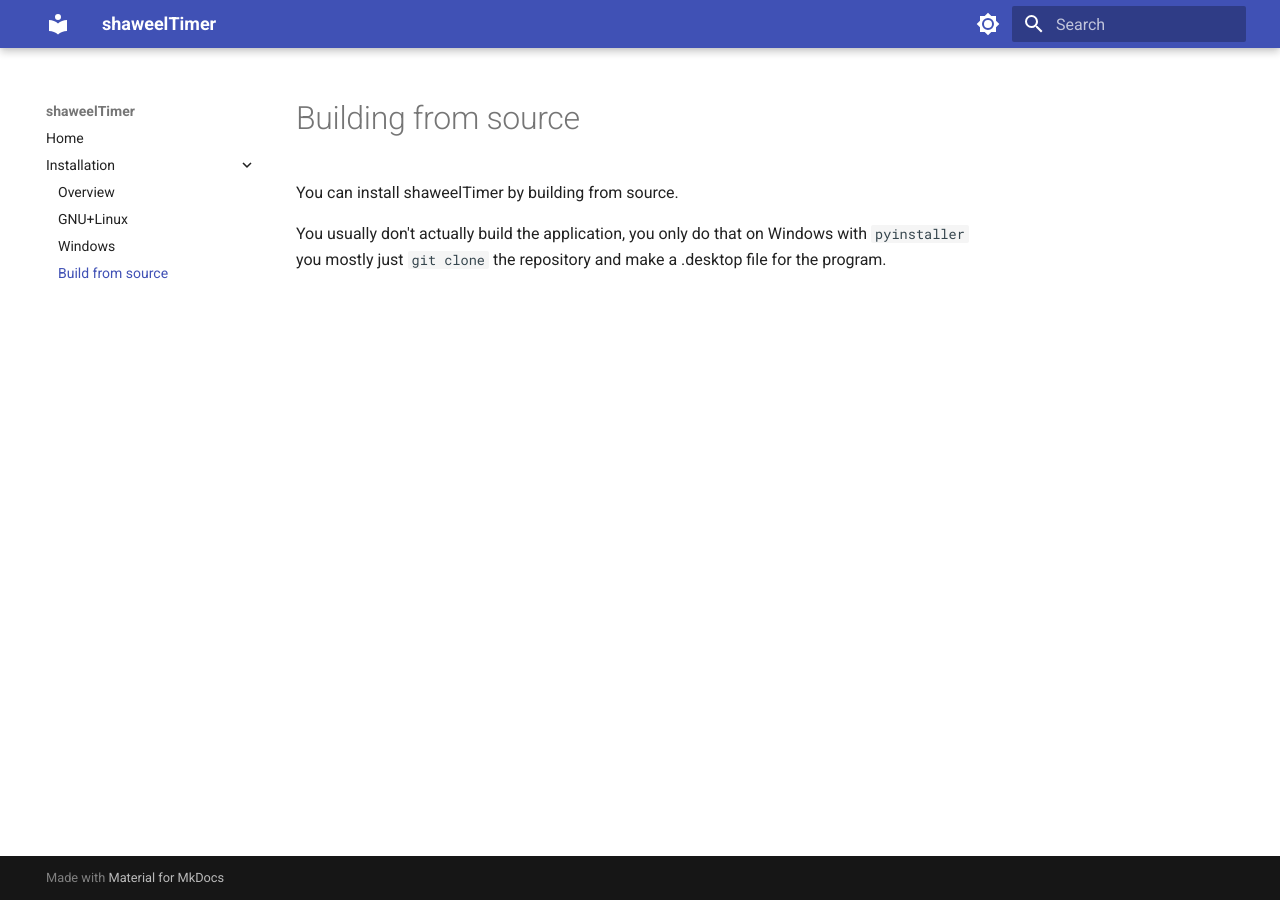
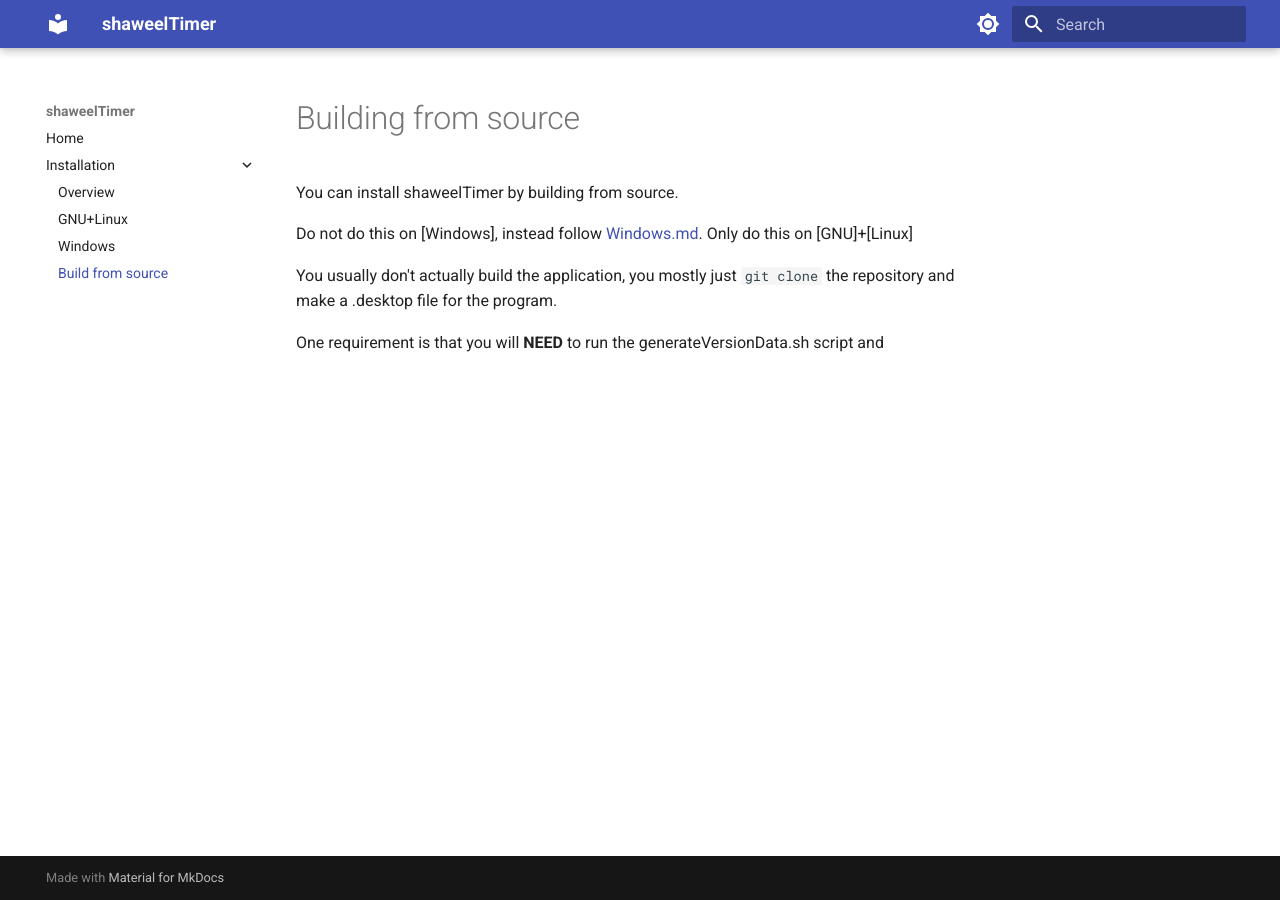
Before and after one commit to shaweel/shaweelTimerDocumentation, an MkDocs documentation site: the page built from docs/installation/build.md, in a window 1280 px wide. Built offline with MkDocs 1.6.1 and Material for MkDocs 9.7.7, drawn with Linux system fonts in a browser that asks for light colours.

Commit message:
Update build.md

```diff
--- a/docs/installation/build.md
+++ b/docs/installation/build.md
@@ -1,4 +1,8 @@
 # Building from source
 You can install shaweelTimer by building from source.
 
-You usually don't actually build the application, you only do that on Windows with `pyinstaller` you mostly just `git clone` the repository and make a .desktop file for the program.
+Do not do this on [Windows], instead follow [Windows.md](windows.md). Only do this on [GNU]+[Linux]
+
+You usually don't actually build the application, you mostly just `git clone` the repository and make a .desktop file for the program.
+
+One requirement is that you will **NEED** to run the generateVersionData.sh script and
```
